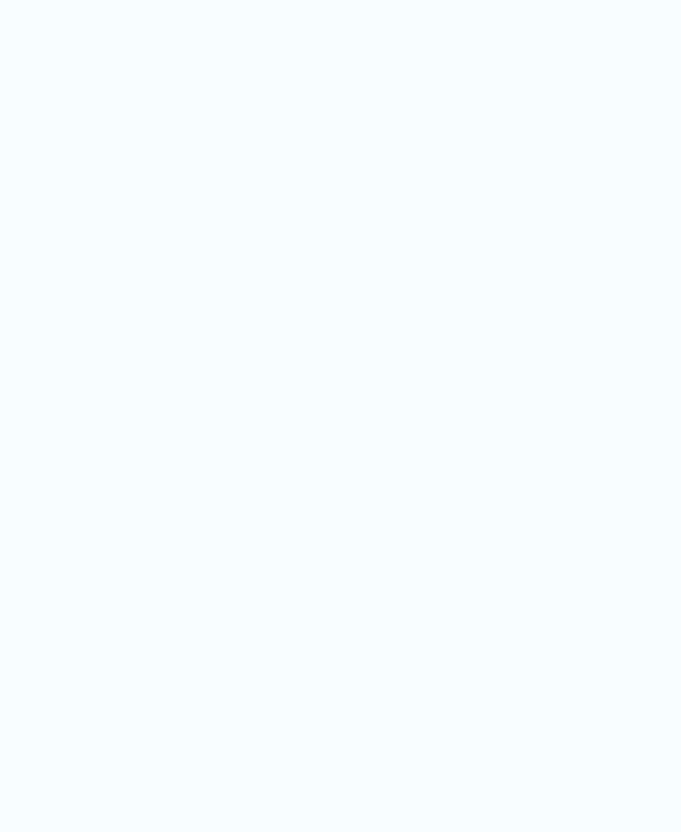
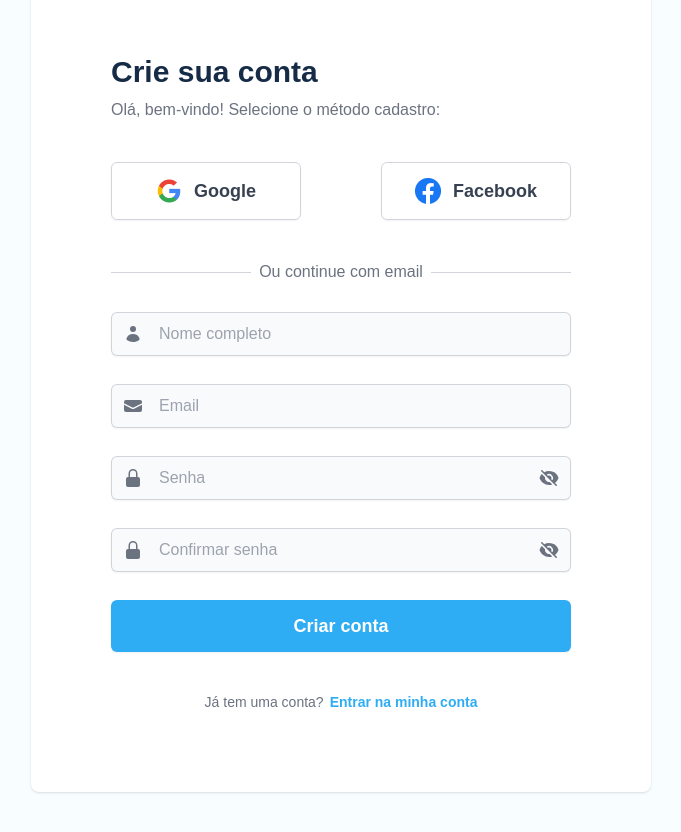
Before and after one commit to JailsonJr-BR/Tutly-Frontend, a Vue app: page /register in a window 1280 px wide. Before the commit this address had no page. Shown: the part 106-938 px from the top of the page, without its empty margins (299-980 px from the left). Before the commit the page ends 800 px from the top, so only its background shows below. Built offline with nearby package versions, Linux system fonts and the light colour scheme.

Commit message:
feat: add new views for login and register

```diff
--- a/src/routes/index.js
+++ b/src/routes/index.js
@@ -2,9 +2,15 @@ import { createRouter, createWebHistory } from 'vue-router';
 
 const routes = [
   {
-    path: '/',
-    name: 'home',
-    component: () => import('@/views/home-page.vue')
+    path: '/login',
+    name: 'login',
+    component: () => import('@/views/login-page.vue')
+  },
+
+  {
+    path: '/register',
+    name: 'register',
+    component: () => import('@/views/register-page.vue')
   }
 ];
 
--- a/src/views/login-page.vue
+++ b/src/views/login-page.vue
@@ -23,7 +23,7 @@
             <div class="flex items-center justify-between">
               <checkboxDescription description="Lembrar de mim" />
 
-              <textLink name="Esqueceu a senha?" link="" />
+              <textLink name="Esqueceu a senha?" path="" />
             </div>
 
             <div>
@@ -34,7 +34,7 @@
           <p class="flex justify-center gap-1.5 mt-10 text-center text-sm text-gray-500">
             Não tem uma conta?
             {{ ' ' }}
-            <textLink name="Não tenho conta" link="" />
+            <textLink name="Não tenho conta" path="register" />
           </p>
 
         </div>
--- /dev/null
+++ b/src/views/register-page.vue
@@ -0,0 +1,45 @@
+<template>
+  <div class="h-full">
+    <div class="flex min-h-full flex-1 flex-col justify-center items-center py-10 sm:px-6 lg:px-8">
+      <div class="mt-10 sm:mx-auto sm:w-full sm:max-w-[620px]">
+        <div class="bg-white px-12 py-20 shadow sm:rounded-lg sm:px-20">
+
+          <h1 class="text-3xl text-secondary-900 font-bold">Crie sua conta</h1>
+
+          <p class="text-gray-500 mt-2">Olá, bem-vindo! Selecione o método cadastro:</p>
+
+          <div class="flex gap-20 my-10">
+            <cardSocialLogin name="Google" logo="google-logo.png" />
+            <cardSocialLogin name="Facebook" logo="facebook-logo.png" />
+          </div>
+
+          <dividerText name="Ou continue com email" />
+
+          <form class="space-y-7" action="#" method="POST">
+            <inputForm name="name" type="email" placeholder="Nome completo" :icon="UserIcon" />
+            <inputForm name="email" type="email" placeholder="Email" :icon="EnvelopeIcon" />
+            <inputForm name="password" type="password" placeholder="Senha" :icon="LockClosedIcon" />
+            <inputForm name="password" type="password" placeholder="Confirmar senha" :icon="LockClosedIcon" />
+
+            <div>
+              <primaryButton name="Criar conta" />
+            </div>
+          </form>
+
+          <p class="flex justify-center gap-1.5 mt-10 text-center text-sm text-gray-500">
+            Já tem uma conta?
+            {{ ' ' }}
+            <textLink name="Entrar na minha conta" path="login" />
+          </p>
+
+        </div>
+      </div>
+    </div>
+  </div>
+</template>
+
+<script setup>
+
+import { inputForm, textLink, primaryButton, dividerText, cardSocialLogin } from '@/components'
+import { EnvelopeIcon, LockClosedIcon, UserIcon } from '@heroicons/vue/20/solid'
+</script>
```
